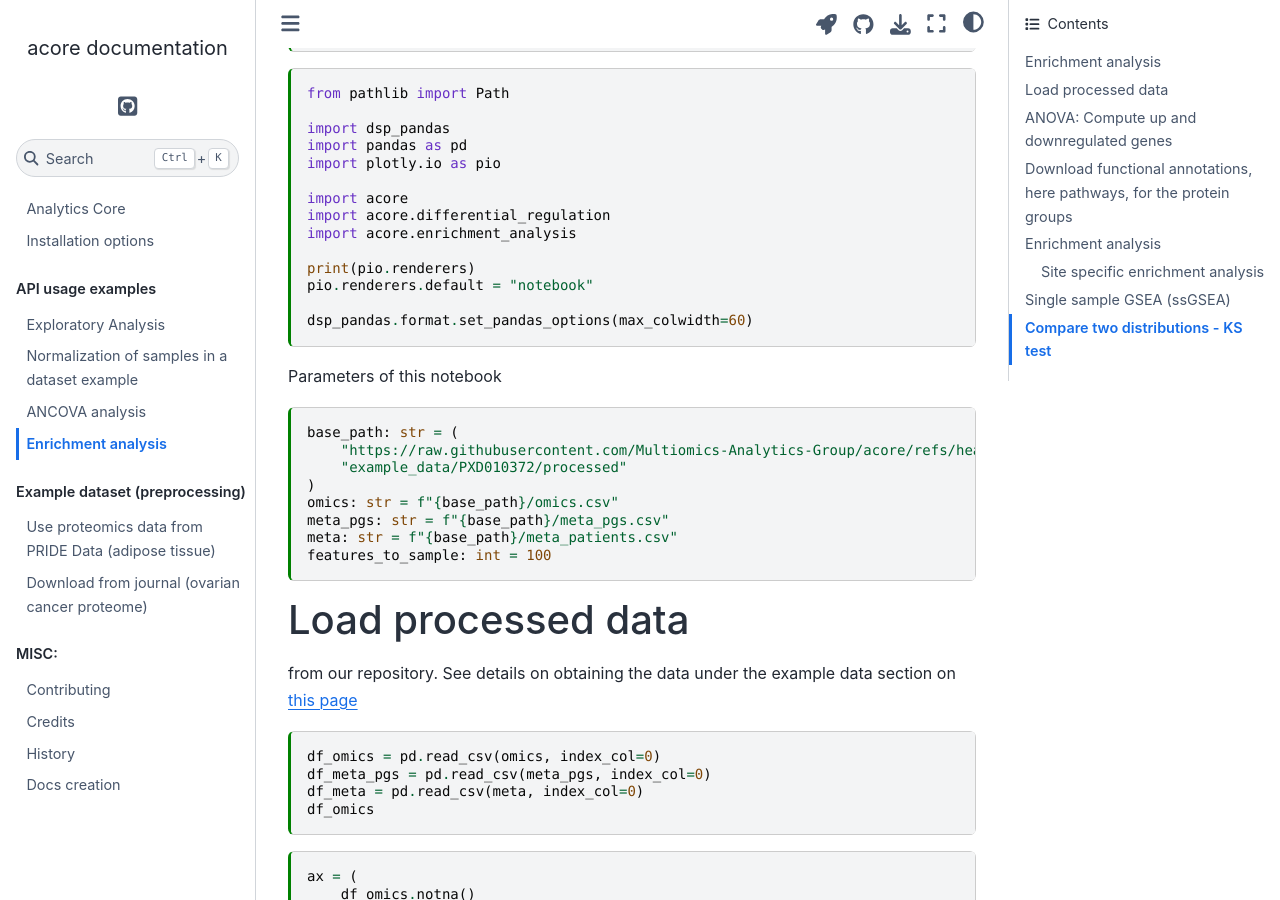
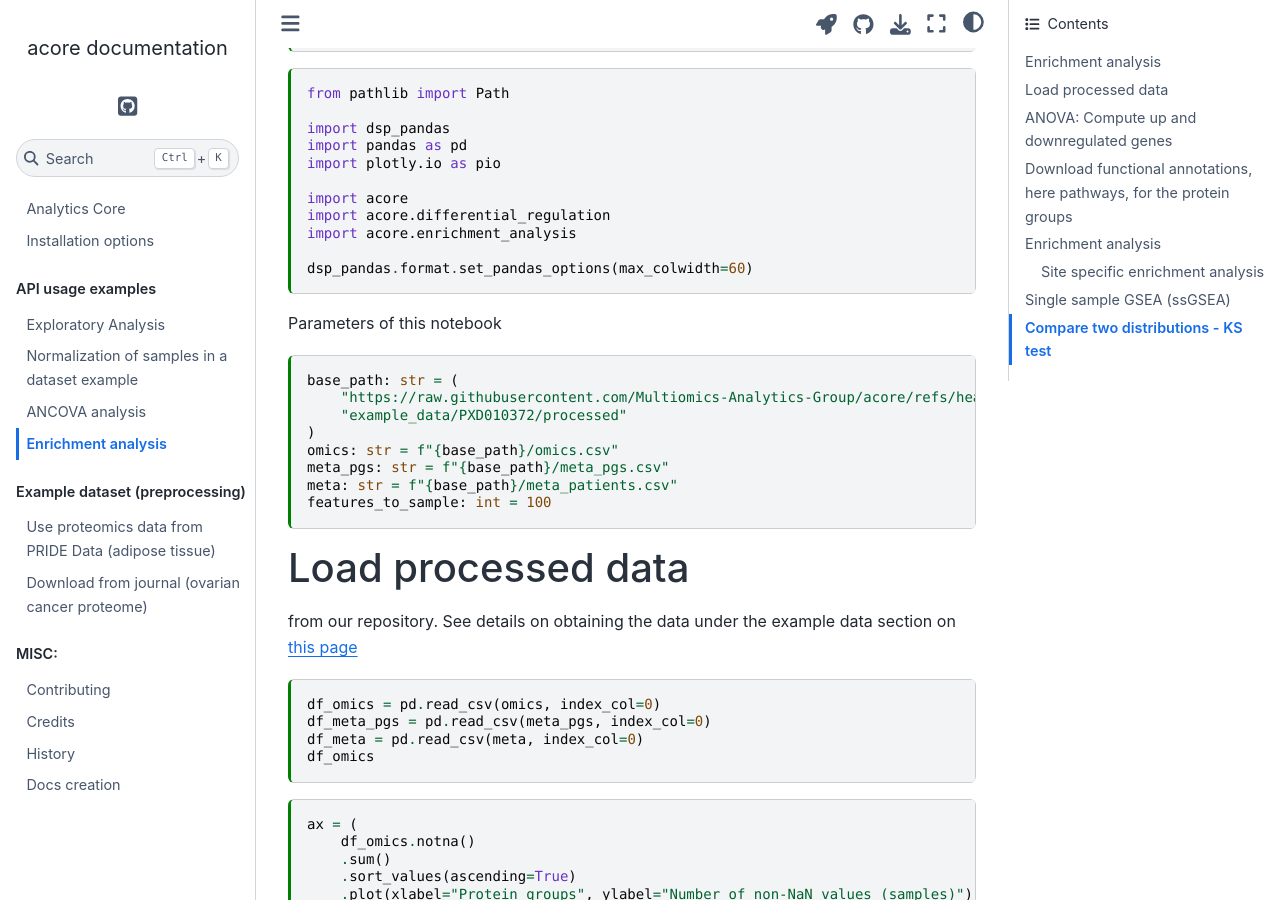
Before and after one commit to Multiomics-Analytics-Group/acore, a Sphinx documentation site: the page built from docs/api_examples/enrichment_analysis.ipynb, in a window 1280 px wide and 900 px high, scrolled down 413 px. Built offline with Sphinx 7.4.7 and the Sphinx Book theme 1.1.4, drawn with Linux system fonts in a browser that asks for light colours; pages that are not in the unit, such as notebooks, are missing from menus; a script that is not in the unit is left out; the version number could not be read and is left out; comment, search, counter and statistics services are not loaded.

```diff
--- a/docs/api_examples/enrichment_analysis.py
+++ b/docs/api_examples/enrichment_analysis.py
@@ -26,9 +26,6 @@ import plotly.io as pio
 import acore
 import acore.differential_regulation
 import acore.enrichment_analysis
-
-print(pio.renderers)
-pio.renderers.default = "notebook"
 
 dsp_pandas.format.set_pandas_options(max_colwidth=60)
 
--- a/docs/conf.py
+++ b/docs/conf.py
@@ -1,4 +1,5 @@
 import os
+from pathlib import Path
 
 import acore
 
@@ -241,7 +242,11 @@ texinfo_documents = [
 # https://github.com/readthedocs/readthedocs.org/issues/1139
 
 if os.environ.get("READTHEDOCS") == "True":
-    from pathlib import Path
+    # Set the Plotly renderer to notebook for ReadTheDocs (visualize plotly figures
+    # in the documentation) - needed for plotly6
+    # Plotly normally decides itself fine which renderer to use, so keep it to RTD
+    # see https://plotly.com/python/renderers/#setting-the-default-renderer
+    os.environ["PLOTLY_RENDERER"] = "notebook"
 
     PROJECT_ROOT = Path(__file__).parent.parent
     PACKAGE_ROOT = PROJECT_ROOT / "src" / "acore"
```
Also changed, not shown: docs/api_examples/enrichment_analysis.ipynb.
